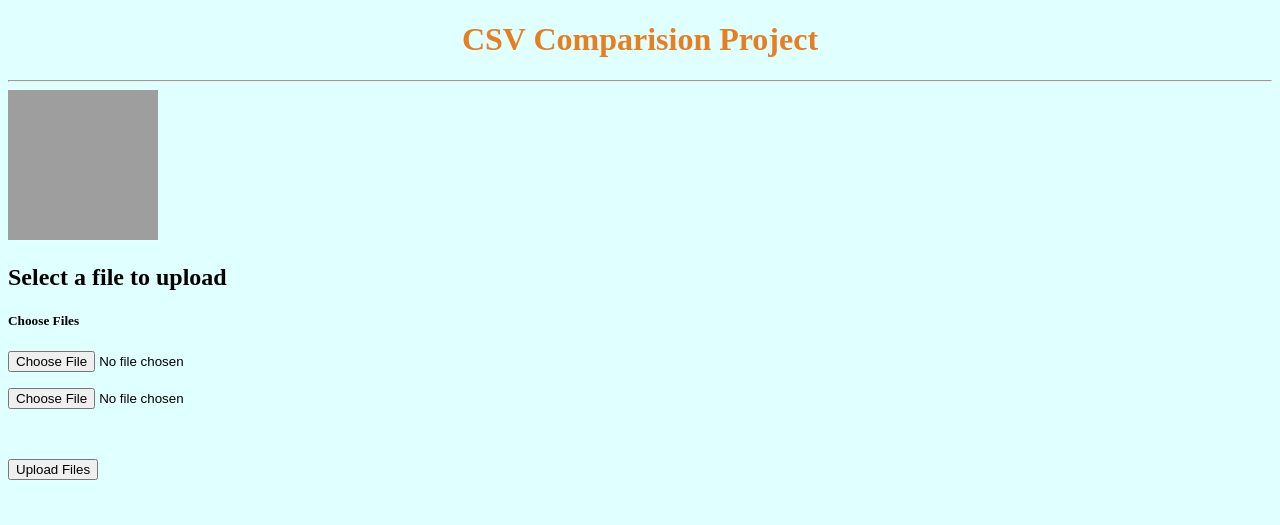
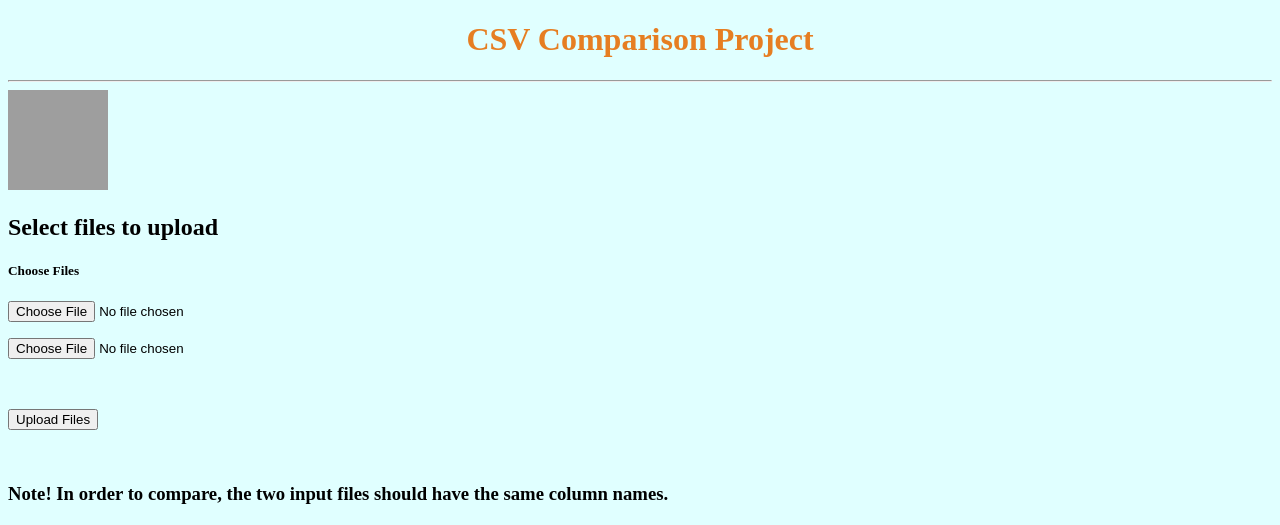
Before and after one commit to saarthak08/DiffCSV, a Flask app: page / in a window 1280 px wide. Shown: the top 525 px of the page. Run offline with Flask 2, Linux system fonts and the light colour scheme; grey boxes are pictures that could not be loaded.

Commit message:
tweak ui

```diff
--- a/main.py
+++ b/main.py
@@ -36,7 +36,7 @@ def download_file():
         return send_file(app.config['FILES_FOLDER'] + '/result.csv', attachment_filename='result.csv',
                          as_attachment=True, cache_timeout=0)
     except:
-        flash('result.csv file not found at ' + app.config['FILES_FOLDER'])
+        flash('\'result.csv\' file not found at ' + app.config['FILES_FOLDER'])
         return redirect('/')
 
 
@@ -237,12 +237,12 @@ def comp_file():
                 out_file.write("\n\n")
 
         if len(filenames) == 2:
-            flash('Files compared successfully.\n The \'result\' & \'entries-not-present\' files are stored at \"' +
-                  app.config['FILES_FOLDER'] + '\"')
+            flash('Files compared successfully.\n The \'result.csv\' file is stored at \"' +
+                  app.config['FILES_FOLDER'] + '\".')
             session['filenames'] = None
 
     else:
-        flash('Please upload the files first')
+        flash('Please upload the files first!')
         session['filenames'] = None
 
     return redirect('/')
--- a/templates/upload.html
+++ b/templates/upload.html
@@ -4,7 +4,7 @@
 
 <head>
 
-<title>Python Flask CSV Comparision</title>
+<title>Python Flask CSV Comparison</title>
 <link rel="icon" href="https://freeiconshop.com/wp-content/uploads/edd/csv-outline.png">
 
 
@@ -14,17 +14,17 @@
 
 
 
-<h1 style="text-align:center;color:#e67e22">CSV Comparision Project</h1>
+<h1 style="text-align:center;color:#e67e22">CSV Comparison Project</h1>
 
 <hr>
 
-<img src="https://image.flaticon.com/icons/png/512/29/29102.png" style="width:150px;height:150px;">
+<img src="https://image.flaticon.com/icons/png/512/29/29102.png" style="width:100px;height:100px;">
 
 <br>
 
 
 
-<h2>Select a file to upload</h2>
+<h2 >Select files to upload</h2>
 
 
 
```
